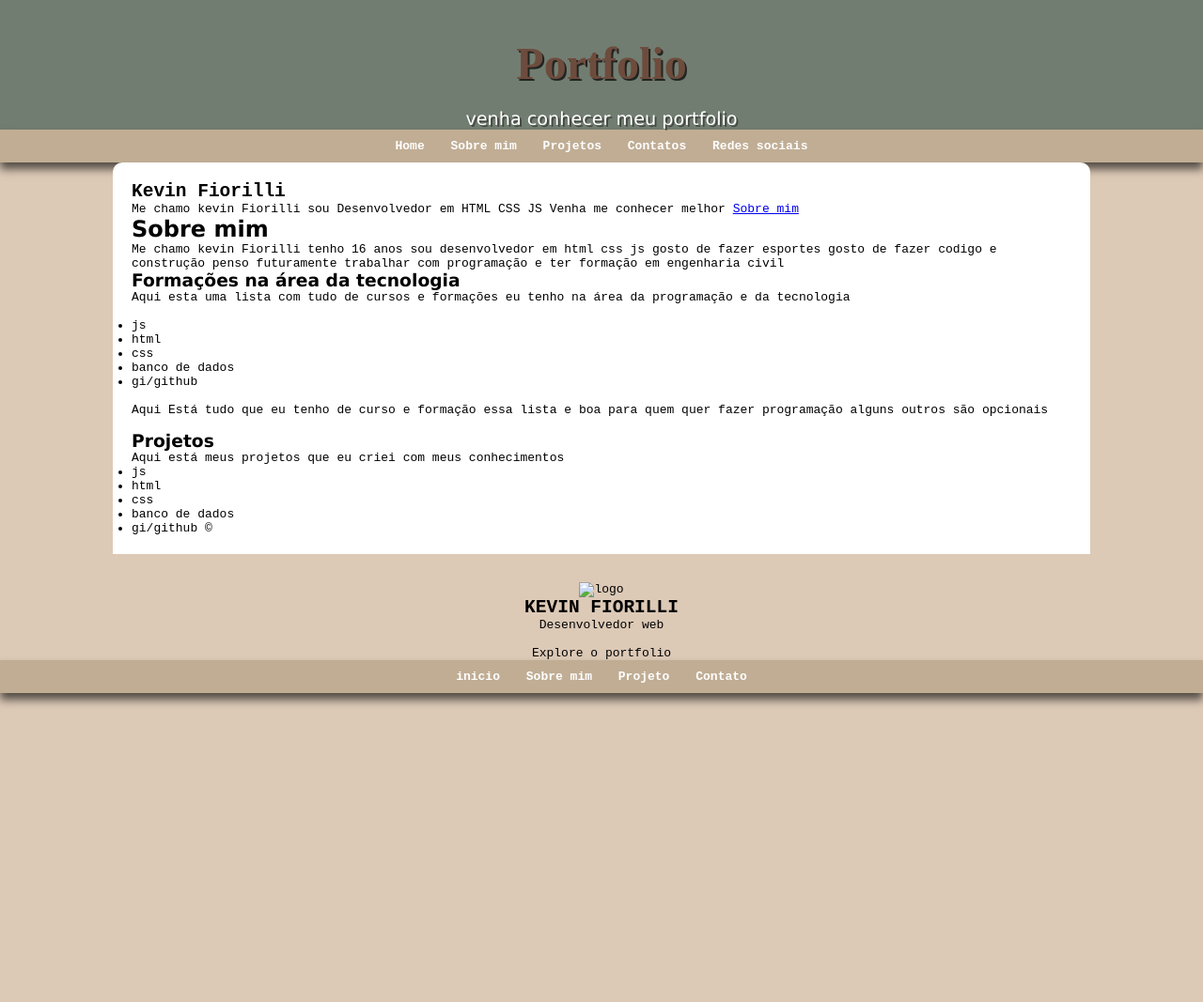
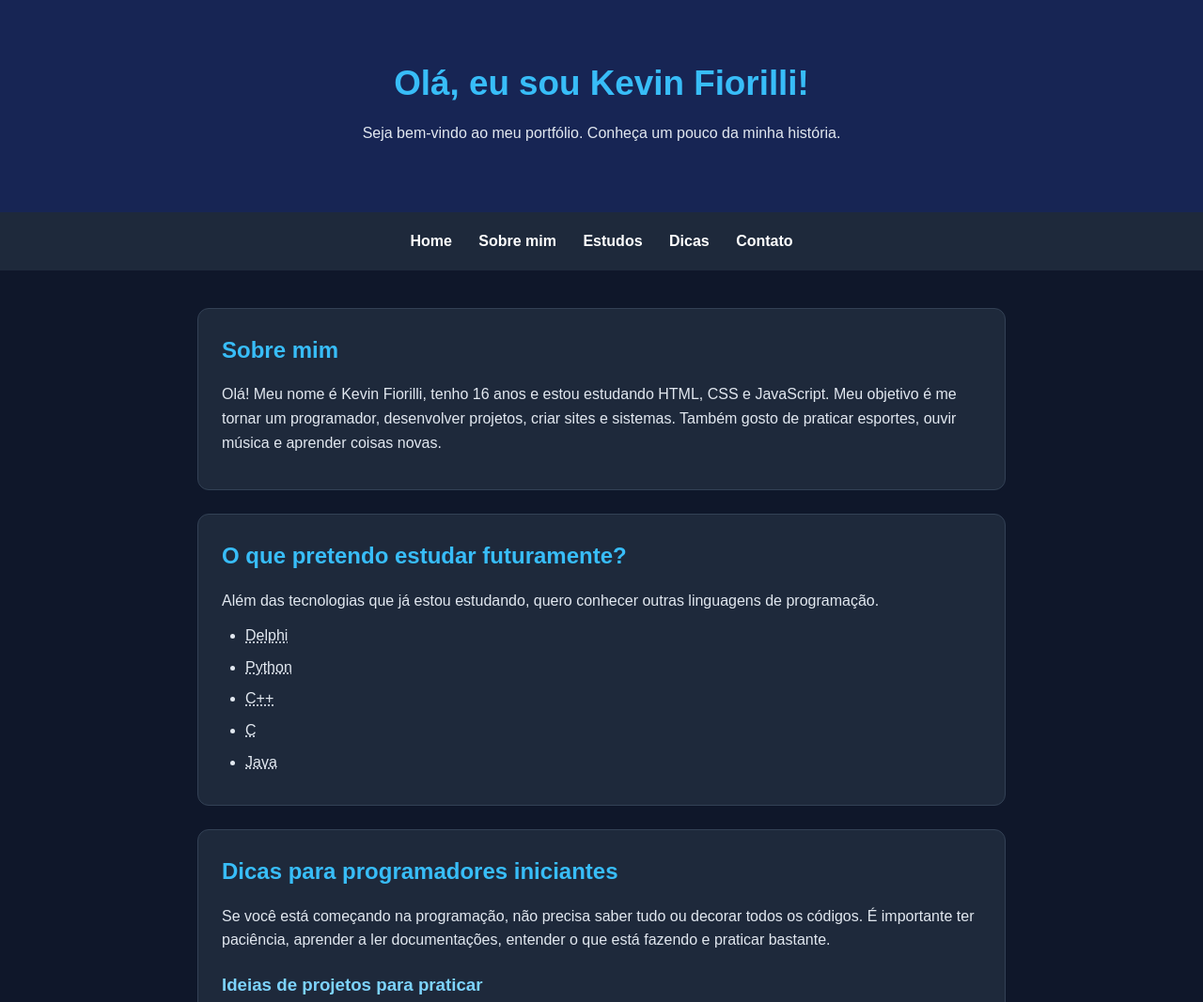
Before and after one commit to Kevin-Fiorilli/Projetos, a plain HTML site: page portfolio/index.html in a window 1280 px wide. Shown: the top 1067 px of the page at 94% size. Before the commit the page ends 800 px from the top, so only its background shows below. Drawn offline with Linux system fonts and the light colour scheme; a web font is replaced by a local one.

Commit message:
projeto portfolio 2026

```diff
--- a/portfolio/index.html
+++ b/portfolio/index.html
@@ -1,80 +1,134 @@
+
 <!DOCTYPE html>
 <html lang="pt-br">
 <head>
     <meta charset="UTF-8">
     <meta name="viewport" content="width=device-width, initial-scale=1.0">
+
+    <title>Kevin Fiorilli | Portfólio</title>
+
     <link rel="stylesheet" href="style.css">
-   <link rel="shortcut icon" href="favicon.ico" type="image/x-icon">
-  <title>Document</title>
 </head>
 <body>
-     <header class="header">
-              <h1>Portfolio</h1>
-              <p> venha conhecer meu portfolio</p>
-        <nav class="principal">
-      <a href="#">Home</a>
-      <a href="#">Sobre mim</a>
-      <a href="#">Projetos</a>
-      <a href="#">Contatos</a>
-      <a href="#">Redes sociais</a>
-     </nav>
-     </header>
-     <main class="main">
-       <article>
-           <h1>Kevin Fiorilli</h1>
+
+    <header>
+        <h1>Olá, eu sou Kevin Fiorilli!</h1>
 
         <p>
-            Me chamo kevin Fiorilli sou Desenvolvedor em HTML CSS JS Venha me conhecer melhor <a href="#">Sobre mim</a>
+            Seja bem-vindo ao meu portfólio.
+            Conheça um pouco da minha história.
+        </p>
+    </header>
+
+    <nav>
+        <a href="#home">Home</a>
+        <a href="#sobre">Sobre mim</a>
+        <a href="#estudos">Estudos</a>
+        <a href="#dicas">Dicas</a>
+        <a href="#contato">Contato</a>
+    </nav>
+
+    <main id="home">
+
+        <article id="sobre">
+
+            <h2>Sobre mim</h2>
+
+            <p>
+                Olá! Meu nome é Kevin Fiorilli, tenho 16 anos
+                e estou estudando HTML, CSS e JavaScript.
+
+                Meu objetivo é me tornar um programador,
+                desenvolver projetos, criar sites e sistemas.
+
+                Também gosto de praticar esportes,
+                ouvir música e aprender coisas novas.
             </p>
 
-            <h2>Sobre mim </h2>
+        </article>
 
-            <p>Me chamo kevin Fiorilli tenho 16 anos sou desenvolvedor em html css js gosto de fazer esportes gosto de fazer codigo e construção penso futuramente trabalhar com programação e ter formação em engenharia civil</p>
+        <section id="estudos">
+
+            <h2>O que pretendo estudar futuramente?</h2>
+
+            <p>
+                Além das tecnologias que já estou estudando,
+                quero conhecer outras linguagens de programação.
+            </p>
+
+            <ul>
+                <li><abbr title="Linguagem de programação Delphi">Delphi</abbr></li>
+                <li><abbr title="Linguagem de programação Python">Python</abbr></li>
+                <li><abbr title="Linguagem de programação C++">C++</abbr></li>
+                <li><abbr title="Linguagem de programação C">C</abbr></li>
+                <li><abbr title="Linguagem de programação Java">Java</abbr></li>
+            </ul>
+
+        </section>
+
+        <section id="dicas">
+
+            <h2>Dicas para programadores iniciantes</h2>
+
+            <p>
+                Se você está começando na programação,
+                não precisa saber tudo ou decorar todos os códigos.
+
+                É importante ter paciência, aprender a ler
+                documentações, entender o que está fazendo
+                e praticar bastante.
+            </p>
+
+            <h3>Ideias de projetos para praticar</h3>
+
+            <ol>
+                <li>Criar um perfil pessoal.</li>
+                <li>Desenvolver um site de mercado.</li>
+                <li>Criar um sistema de soma.</li>
+                <li>Desenvolver um site responsivo.</li>
+                <li>Criar uma calculadora.</li>
+                <li>Desenvolver um jogo de verdadeiro ou falso.</li>
+            </ol>
+
+        </section>
 
         <aside>
-              <h3>Formações na área da tecnologia</h3>
 
-              <p>Aqui esta uma lista com tudo de cursos e formações eu tenho na área da programação e da tecnologia</p>
-               <br>
+            <h2>Uma dica sobre inteligência artificial</h2>
 
-              <ul>
-                <li>js
-                <li>html
-               <li>css
-               <li>banco de dados
-                <li>gi/github
-              </ul>
-                 <br>
-              <p>Aqui Está tudo que eu tenho de curso e formação essa lista e boa para quem quer fazer programação alguns outros são opcionais </p>
+            <p>
+                A inteligência artificial pode ajudar muito
+                nos estudos, mas não deve fazer tudo por você.
+
+                Peça explicações, exercícios e exemplos.
+                Tente resolver os problemas sozinho e entenda
+                os erros que aparecem no seu código.
+            </p>
+
         </aside>
-            <br>
 
-            <h3>Projetos</h3>
-            <p>Aqui está meus projetos que eu criei com meus conhecimentos </p>
+    </main>
 
-           <ul>
-                <li>js
-                <li>html
-               <li>css
-               <li>banco de dados
-                <li>gi/github ©
-              </ul>
-       </article>
-     </main>
-     <footer class="footer">
+    <footer id="contato">
 
-       <img src="" alt="logo">
-       <h2>KEVIN FIORILLI</h2>
-       <p>Desenvolvedor web</p>
-       <br>
+        <h2>Vamos nos conectar?</h2>
 
-       <p>Explore o portfolio</p>
-       <nav class="portfolio">
-        <a href="#">inicio</a>
-        <a href="#">Sobre mim</a>
-        <a href="#">Projeto</a>
-        <a href="#">Contato</a>
-       </nav>
+        <p>Obrigado por visitar meu portfólio!</p>
+
+        <div class="redes">
+            <a href="https://www.instagram.com/kevinfiorilli/"
+               target="_blank" rel="noopener noreferrer">Instagram</a>
+
+            <a href="https://github.com/Kevin-Fiorilli"
+               target="_blank" rel="noopener noreferrer">GitHub</a>
+
+            <a href="https://www.youtube.com/@kevinfiorilli"
+               target="_blank" rel="noopener noreferrer">YouTube</a>
+        </div>
+
+        <p>Site desenvolvido por Kevin Fiorilli.</p>
+
     </footer>
+
 </body>
 </html>
--- a/portfolio/style.css
+++ b/portfolio/style.css
@@ -1,134 +1,136 @@
-     /* Configuração do caracteres */
-       @charset "UTF-8";
 
-      /* Configuração de importação de fonte fora */
-       @import url('https://fonts.googleapis.com/css2?family=Bebas+Neue&family=Black+Ops+One&family=Chelsea+Market&family=Google+Sans:ital,opsz,wght@0,17..18,400..700;1,17..18,400..700&display=swap');
+/* Configurações gerais */
 
-      /*Configuração de fontes importadas e fontes personalizadas */
-      @font-face {
-        font-family: 'perfil' ;
-        src: url(Chelsea_Market/ChelseaMarket-Regular.ttf) format('opentype');
-        font-weight:normal;
+* {
+    margin: 0;
+    padding: 0;
+    box-sizing: border-box;
 }
 
-      /*
-      Paleta de cores
-         #6D4C3D
-        #727D71
-        #DCC9B6
-        #A39171
-       #ABC4AB
-       #A7AB8E
-
-      */
-
-      /* Configuração global*/
-      * {
-        margin: 0px;
-        padding: 0px;
+body {
+    background-color: #0f172a;
+    color: #e2e8f0;
+    font-family: Arial, Helvetica, sans-serif;
+    line-height: 1.6;
 }
 
-      /* Configuração dos nomes de variaveis */
-      :root {
-        ---cor0:#6D4C3D;
-        --cor1:#727D71;
-        --cor2:#DCC9B6;
-        --cor3:#A39171;
-        --cor4:#ABC4AB;
-        --cor5:#C0AD94;
-        --cor6:#A7AB8E;
+/* Cabeçalho */
 
-        --fonte-padrao:monospace;
-        --fonte-destaque: 'Chelsea Market', curisve;
-        --fonte-personalizada:'Lucida Sans', 'Lucida Sans Regular', 'Lucida Grande', 'Lucida Sans Unicode', Geneva, Verdana, sans-serif;
+header {
+    background-color: #172554;
+    text-align: center;
+    padding: 60px 20px;
 }
 
-      /* Configuração do body (corpo do codigo)*/
-      body {
-        background-color: var(--cor2);
-        font-family: var(--fonte-padrao);
+header h1 {
+    color: #38bdf8;
+    font-size: 2.3em;
+    margin-bottom: 10px;
 }
 
-      /* Configuração  header (cabeçalho do site)*/
-      header {
-        background-image: -o-repeating-linear-gradient(to bottom, var(--cor4), var(---cor1), var(--cor6));
-        background-color: var(--cor1);
-        min-width: 150px;
+/* Menu */
+
+nav {
+    background-color: #1e293b;
+    padding: 18px;
     text-align: center;
-        /* Definição de espaçmento interno */
-        padding-top: 40px;
 }
 
-      header > h1 {
-        color: var(---cor0);
-        font-family: var(--fonte-destaque);
-        font-size: 3em;
-        margin-bottom: 20px;
-        text-shadow: 2px 2px 0px rgba(0, 0, 0, 0.709);
+nav a {
+    color: white;
+    text-decoration: none;
+    margin: 0 12px;
+    font-weight: bold;
+    transition: 0.3s;
 }
 
-      header > p {
-        font-family: var(--fonte-personalizada);
-        color: white;
-        font-size: 1.2em;
-        margin: auto;
-        max-width: 600px;
-        padding-right: 10px;
-        padding-left: 10px;
-        text-shadow: 2px 2px 0px rgba(0, 0, 0, 0.419);
+nav a:hover {
+    color: #38bdf8;
 }
 
-      nav {
-        background-color: var(--cor5);
-        padding: 10px;
-        /* Configurando a sombra do nav */
-        box-shadow: 0px 7px 9px rgba(0, 0, 0, 0.628);
+/* Conteúdo principal */
+
+main {
+    max-width: 900px;
+    margin: 40px auto;
+    padding: 0 20px;
 }
 
-      nav > a {
-        color: white;
-        padding: 10px;
-        text-decoration: none;
-        font-weight: bold;
-        border-radius: 5px;
-      transition-duration: 1s;
+article, section, aside {
+    background-color: #1e293b;
+    padding: 25px;
+    margin-bottom: 25px;
+    border-radius: 12px;
+    border: 1px solid #334155;
 }
 
-      nav > a:hover {
-        background-color: var(--cor3);
-        color: rgb(0, 0, 0);
-      }
-      main {
-        /* Configuração minima de largura 300 */
-        min-width: 300px;
-        /* Configuração maxima de largura 1000 */
-        max-width: 1000px;
-        margin: auto;
-        margin-bottom: 30px;
-        background-color: white;
-        padding: 20px;
-        box-sizing: 0px 0px 10px rgb(0, 0, 0, 0.544);
-        /* Configurando a borda do lado esquerdo da parte de baixo */
-        border-top-left-radius: 10px;
-        /* Configurando a borda do lado direita da parte de baixo */
-        border-top-right-radius: 10px;
+h2 {
+    color: #38bdf8;
+    margin-bottom: 15px;
 }
 
-      main h1 {
-        color: black;
-        font-family: var(--fonte-padrao);
+h3 {
+    color: #7dd3fc;
+    margin: 20px 0 10px;
 }
 
-      main h2 {
-        font-family: var(--fonte-personalizada) ;
+p {
+    margin-bottom: 12px;
 }
 
-      main h3 {
-        font-family: var(--fonte-personalizada);
+/* Listas */
+
+ul, ol {
+    padding-left: 25px;
 }
 
+li {
+    margin-bottom: 8px;
+}
+
+/* Rodapé */
+
 footer {
-        background-color: var();
-        color: rgb(0, 0, 0);
+    background-color: #172554;
     text-align: center;
+    padding: 35px 20px;
 }
+
+.redes {
+    margin: 20px 0;
+}
+
+.redes a {
+    display: inline-block;
+    color: white;
+    text-decoration: none;
+    background-color: #0369a1;
+    padding: 10px 18px;
+    margin: 5px;
+    border-radius: 8px;
+    transition: 0.3s;
+}
+
+.redes a:hover {
+    background-color: #38bdf8;
+    color: #0f172a;
+}
+
+/* Responsividade */
+
+@media screen and (max-width: 600px) {
+
+    header h1 {
+        font-size: 1.7em;
+    }
+
+    nav a {
+        display: inline-block;
+        margin: 5px;
+    }
+
+    main {
+        margin: 20px auto;
+    }
+
+}
```
Lines whose indentation alone changed are shown as unchanged.
